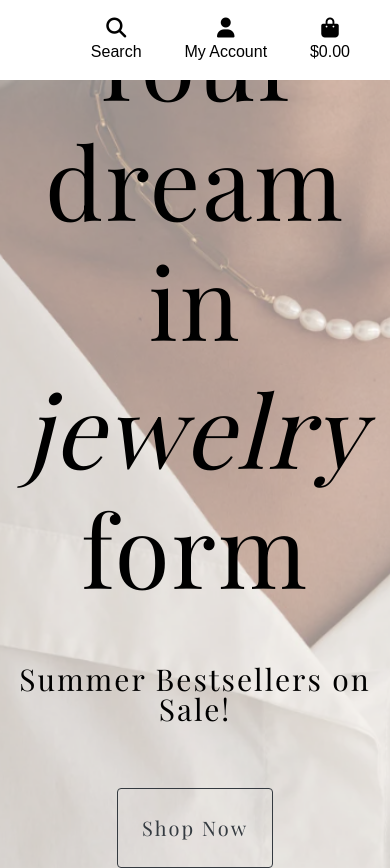
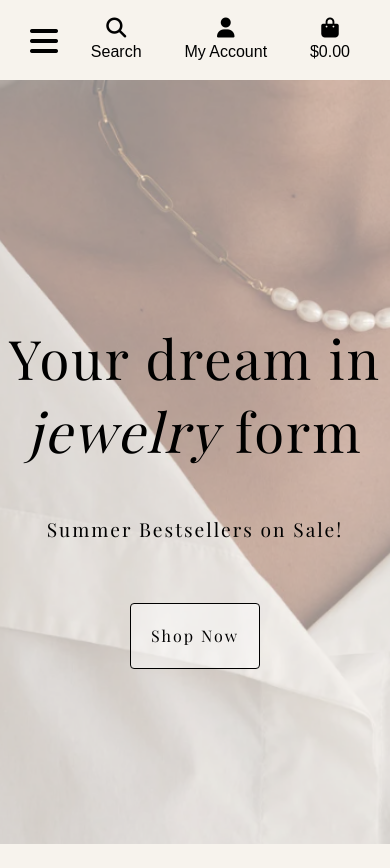
Before and after one commit to SarahGrozav1/seline-and-tam-jewelry, a Django app: page / in a window 390 px wide. After the commit the page ends 844 px from the top, so only its background shows below. Run offline with Django 3.2, Linux system fonts and the light colour scheme; some libraries are stand-ins or nearby versions; some web fonts are replaced.

Commit message:
Make home page responsive

```diff
--- a/home/templates/home/index.html
+++ b/home/templates/home/index.html
@@ -7,10 +7,10 @@
     <section id="home">
       <div class="masthead" style="background-image: url('media/necklace-white-shirt.png')">
         <div class="color-overlay d-flex justify-content-center align-items-center text-center">
-          <h1 class="title">Your dream in</h1>
-          <h1 class="title"><i>jewelry</i> form</h1>
+          <h1 class="title1">Your dream in</h1>
+          <h1 class="title2"><i>jewelry</i> form</h1>
           <p class="paragraf pt-5">Summer Bestsellers on Sale!</p>
-          <a href="sign-up" class="btn btn-outline-dark p-4 mt-5">Shop Now</a>
+          <a href="sign-up" class="btn btn-black mt-5">Shop Now</a>
         </div>
       </div>
     </section>
--- a/static/css/style.css
+++ b/static/css/style.css
@@ -14,14 +14,6 @@ body {
 
 /* Navbar */
 
-.topnav {
-    background-color: #ffffff9d;
-}
-
-.navbar {
-    background-color: #ffffff9d;
-}
-
 .logo-font {
     font-family: Playfair Display, sans-serif;
     font-size: 1.5rem;
@@ -31,6 +23,10 @@ body {
     width: fit-content;
 }
 
+.dropdown-menu {
+    background-color:  #f7f3ed !important;
+}
+
 .shop-now-button {
     background: black;
     color: white;
@@ -38,8 +34,11 @@ body {
 }
 
 .btn-black {
-    background: black;
-    color: white;
+    background: rgba(255, 255, 255, 0.445);
+    color: rgb(0, 0, 0);
+    padding: 25px;
+    font-size: 1.2rem;
+    border: 1px solid black;
 }
 
 .shop-now-button:hover,
@@ -48,7 +47,7 @@ body {
 .btn-black:hover,
 .btn-black:active,
 .btn-black:focus {
-    background: #222;
+    background: black;
     color: white;
 }
 
@@ -60,8 +59,8 @@ body {
     border: 1px solid black !important;
 }
 
-.bg-black {
-    background: #000 !important;
+.bg-sand {
+    background-color:  #f7f3ed !important;
 }
 
 /* Home Section */
@@ -84,18 +83,21 @@ body {
     line-height: 1;
 }
 
-#home .title {
-    font-size: 100px;
+.title1 {
+    font-size: 7rem;
+    margin-top: 150px;
 }
 
-#home .paragraf {
-    font-size: 30px;
+.title2 {
+    font-size: 7rem;
 }
 
-.btn {
-    margin-top: 50px;
-    font-size: 20px;
+.paragraf {
+
+    font-size: 2rem;
 }
+
+
 
 /* -------------------------------- Media Queries */
 
@@ -120,3 +122,53 @@ body {
         padding-top: 164px;
     }
 }
+
+@media (max-width: 900px) {
+
+    .title1 {
+        font-size: 5rem;
+    }
+
+    .title2 {
+        font-size: 5rem;
+    }
+
+    .paragraf {
+        font-size: 1.4rem;
+    }
+
+    .btn-black {
+        padding: 20px;
+        font-size: 1rem;
+    }
+}
+
+@media (max-width: 576px) {
+
+    .title1 {
+        font-size: 3.4rem;
+    }
+
+    .title2 {
+        font-size: 3.4rem;
+    }
+
+    .paragraf {
+        font-size: 1.2rem;
+    }
+}
+
+@media (max-width: 320px) {
+
+    .title1 {
+        font-size: 3rem;
+    }
+
+    .title2 {
+        font-size: 3rem;
+    }
+
+    .paragraf {
+        font-size: 1rem;
+    }
+}
--- a/templates/base.html
+++ b/templates/base.html
@@ -34,7 +34,7 @@
   </head>
   <body>
     <header class="container-fluid fixed-top">
-        <div id="topnav" class="row pt-lg-2 d-none d-lg-flex">
+        <div id="topnav" class="nav-top row pt-lg-2 d-none d-lg-flex">
             <div class="col-12 col-lg-4 my-auto py-1 py-lg-0 text-center text-lg-left">
                 <a href="{% url 'home:home' %}" class="nav-link main-logo-link">
                     <h2 class="logo-font text-dark my-0 text-uppercase">Seline & Tam Jewelry</h2>
@@ -64,7 +64,7 @@
                                 <p class="my-0">My Account</p>
                             </div>
                         </a>
-                        <div class="dropdown-menu border-0" aria-labelledby="user-options">
+                        <div class="dropdown-menu  border-0" aria-labelledby="user-options">
                             {% if request.user.is_authenticated %}
                                 {% if request.user.is_superuser %}
                                     <a href="" class="dropdown-item">Product Management</a>
@@ -94,10 +94,10 @@
                 </ul>
             </div>
         </div>
-        <div class="row bg-white">
-            <nav class="navbar navbar-expand-lg  w-100">
+        <div class="row">
+            <nav class="navbar nav-top navbar-expand-lg bg-sand w-100">
                 <button class="navbar-toggler" type="button" data-toggle="collapse" data-target="#main-nav" aria-controls="main-nav" aria-expanded="false" aria-label="Toggle navigation">
-                    <span class="navbar-toggler-icon"></span>
+                    <span class="navbar-toggler-icon"><i class="fa-solid fa-bars h2" style="color: #000000;"></i></span>
                 </button>
                 {% include 'includes/mobile-top-header.html' %}
                 {% include 'includes/main-nav.html' %}
--- a/templates/includes/main-nav.html
+++ b/templates/includes/main-nav.html
@@ -4,7 +4,7 @@
             <a class="nav-link text-black mr-5 text-uppercase" href="#" id="all-products-link" data-toggle="dropdown" aria-haspopup="true" aria-expanded="false">
                 All Products
             </a>
-            <div class="dropdown-menu border-0" aria-labelledby="all-products-link">
+            <div class="dropdown-menu border-0 " aria-labelledby="all-products-link">
                 <a href="" class="dropdown-item">By Price</a>
                 <a href="" class="dropdown-item ">By Rating</a>
                 <a href="" class="dropdown-item ">By Category</a>
--- a/templates/includes/mobile-top-header.html
+++ b/templates/includes/mobile-top-header.html
@@ -10,7 +10,7 @@
             <div class="input-group w-100">
                 <input class="form-control border border-black rounded-0" type="text" name="q" placeholder="Search our site">
                 <div class="input-group-append">
-                    <button class="form-control form-control btn btn-black border border-black rounded-0" type="submit">
+                    <button class="form-control form-control btn border border-black rounded-0" type="submit">
                         <span class="icon">
                             <i class="fas fa-search"></i>
                         </span>
```
